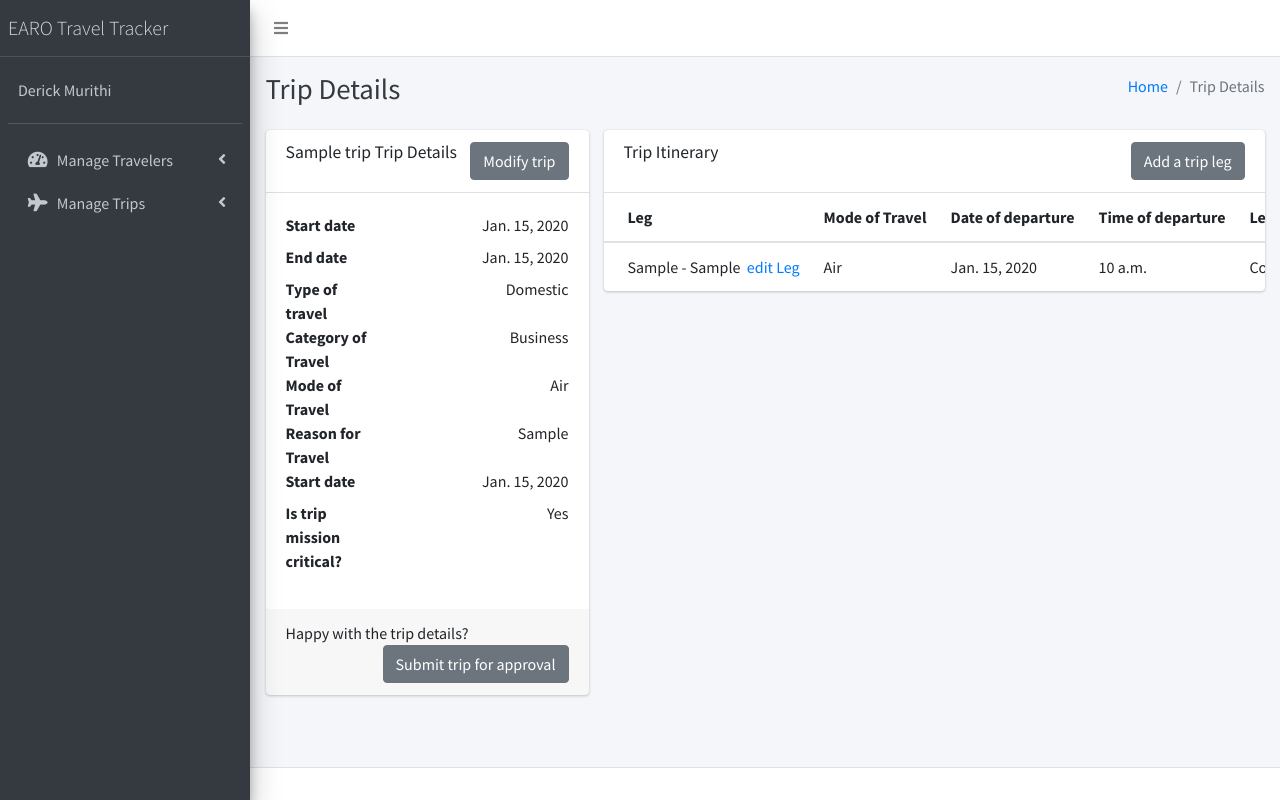
After one commit to d-mwenda/earo_travel_tracker, a Django app: a page that uses backend/earo_travel_tracker/templates/base.html in a window 1280 px wide. The commit adds this page. Run offline with Django 3.2, Linux system fonts and the light colour scheme; tables that the repository leaves empty hold one stand-in row (values such as "Sample post"); some libraries are stand-ins or nearby versions.

Commit message:
CRU for Trips and Trip Itinerary implemented. Minor bug fixes elsewhere.

```diff
--- a/backend/earo_travel_tracker/earo_travel_tracker/urls.py
+++ b/backend/earo_travel_tracker/earo_travel_tracker/urls.py
@@ -15,6 +15,7 @@ Including another URLconf
 """
 from django.contrib import admin
 from django.urls import path, include
+from django.views.generic import RedirectView
 # Earo_travel_tracker imports
 from traveler.urls import api_url_patterns as traveler_api
 from traveler.urls import urlpatterns as traveler
@@ -34,4 +35,6 @@ urlpatterns = [
     path('api/', include(api_urlpatterns)),
     path('traveler/', include(traveler)),
     path('trip/', include(trip)),
+    # Temporary redirect for domain root
+    path('', RedirectView.as_view(pattern_name='u_create_trip')),
 ]
--- a/backend/earo_travel_tracker/templates/base.html
+++ b/backend/earo_travel_tracker/templates/base.html
@@ -170,13 +170,25 @@
             </a>
             <ul class="nav nav-treeview">
               <li class="nav-item">
-                <a href="#" class="nav-link">
+                <a href="{% url 'u_list_ongoing_trips' %}" class="nav-link">
                   <i class="far fa-circle nav-icon"></i>
-                  <p>Existing Trips</p>
+                  <p>Awaiting Approval</p>
                 </a>
               </li>
               <li class="nav-item">
-                <a href="#" class="nav-link">
+                <a href="{% url 'u_list_ongoing_trips' %}" class="nav-link">
+                  <i class="far fa-circle nav-icon"></i>
+                  <p>Ongoing Trips</p>
+                </a>
+              </li>
+              <li class="nav-item">
+                <a href="{% url 'u_list_ongoing_trips' %}" class="nav-link">
+                  <i class="far fa-circle nav-icon"></i>
+                  <p>Upcoming Trips</p>
+                </a>
+              </li>
+              <li class="nav-item">
+                <a href="{% url 'u_create_trip' %}" class="nav-link">
                   <i class="far fa-circle nav-icon"></i>
                   <p>New Trip</p>
                 </a>
--- /dev/null
+++ b/backend/earo_travel_tracker/templates/trip/trip_details.html
@@ -0,0 +1,92 @@
+{% extends 'base.html' %}
+{% block content %}
+<div class="col-md-5 col-lg-4">
+    <div class="card">
+      <div class="card-header">
+        <h3 class="card-title">
+            {{trip.trip_name}} Trip Details
+        </h3>
+        <span class="float-right">
+          <a href="{% url 'u_update_trip' trip_id=trip.id %}" class="btn btn-secondary right">Modify trip</a>
+        </span>
+      </div>
+      <!-- /.card-header -->
+      <div class="card-body">
+        <dl class="row">
+          <dt class="col-sm-4">Start date</dt>
+          <dd class="col-sm-8 text-right">{{trip.start_date}}</dd>
+          <dt class="col-sm-4">End date</dt>
+          <dd class="col-sm-8 text-right">{{trip.end_date}}</dd>
+          <dt class="col-sm-4">Type of travel</dt>
+          <dd class="col-sm-8 text-right">{{trip.type_of_travel}}</dd>
+          <dt class="col-sm-4">Category of Travel</dt>
+          <dd class="col-sm-8 text-right">{{trip.category_of_travel}}</dd>
+          <dt class="col-sm-4">Mode of Travel</dt>
+          <dd class="col-sm-8 text-right">{{trip.mode_of_travel}}</dd>
+          <dt class="col-sm-4">Reason for Travel</dt>
+          <dd class="col-sm-8 text-right">{{trip.reason_for_travel}}</dd>
+          <dt class="col-sm-4">Start date</dt>
+          <dd class="col-sm-8 text-right">{{trip.start_date}}</dd>
+          <dt class="col-sm-4">Is trip mission critical?</dt>
+          <dd class="col-sm-8 text-right">{% if trip.is_mission_critical %} Yes {% else %} No {% endif %}</dd>
+        </dl>
+      </div>
+      <!-- /.card-body -->
+      <div class="card-footer">
+        <p>
+            Happy with the trip details?
+            {% if itinerary %}
+            <a href="" class="btn btn-secondary float-right">Submit trip for approval</a>
+            {% else %}
+            <a href="{% url 'u_create_trip_itinerary' %}" class="btn btn-secondary float-right">Now add your itinerary</a>
+            {% endif %}
+        </p>
+      </div>
+    </div>
+    <!-- /.card -->
+  </div>
+  {% if itinerary %}
+  <div class="col-md-7 col-lg-8">
+        <div class="card">
+            <div class="card-header">
+                <h3 class="card-title">
+                    Trip Itinerary
+                </h3>
+                <span class="float-right">
+                    <a href="" class="btn btn-secondary right">Add a trip leg</a>
+                </span>
+            </div>
+            <!-- /.card-header-->
+            <div class="card-body table-responsive p-0">
+                <table class="table table-hover text-nowrap">
+                  <thead>
+                    <tr>
+                      <th>Leg</th>
+                      <th>Mode of Travel</th>
+                      <th>Date of departure</th>
+                      <th>Time of departure</th>
+                      <th>Leg status</th>
+                      <th>Comment</th>
+                    </tr>
+                  </thead>
+                  <tbody>
+                    {% for leg in itinerary %}
+                    <tr>
+                        <td>{{leg.city_of_departure}} - {{leg.destination}}<a href="{% url 'u_update_trip_itinerary' leg_id=leg.id %}">&nbsp;&nbsp;edit Leg</a></td>
+                        <td>{{leg.mode_of_travel}}</td>
+                        <td>{{leg.date_of_departure}}</td>
+                        <td>{{leg.time_of_departure}}</td>
+                        <td>{{leg.leg_status}}</td>
+                        <td>{% if leg.comment %}{{leg.comment}}{% else %}&nbsp;----------&nbsp;{% endif %}</td>
+                    </tr>
+                    {% endfor %}
+                  </tbody>
+                </table>
+              </div>
+              <!-- /.card-body -->
+        </div>
+  </div>
+  <!-- /.card -->
+  {% endif %}
+
+{% endblock content %}
--- a/backend/earo_travel_tracker/traveler/views.py
+++ b/backend/earo_travel_tracker/traveler/views.py
@@ -2,7 +2,6 @@
 This file provides all view functionality for the traveler app.
 """
 from django.views.generic import CreateView, ListView, DetailView, UpdateView, DeleteView
-from django.urls import reverse_lazy
 # Third party apps imports
 from rest_framework import viewsets
 # Earo_travel_tracker imports
--- a/backend/earo_travel_tracker/trip/urls.py
+++ b/backend/earo_travel_tracker/trip/urls.py
@@ -6,7 +6,9 @@ from django.urls import path
 from rest_framework import routers
 # Earo_travel_tracker imports
 from .views import TripViewSet, TripTravelerDependantsViewSet, TripExpensesViewSet,\
-    TripApprovalViewSet, TripItineraryViewSet, ApproverGroupsViewSet
+    TripApprovalViewSet, TripItineraryViewSet, ApproverGroupsViewSet, TripCreateView,\
+    TripDetailView, TripUpdateView, TripDeleteView, TripListView, TripItineraryListView,\
+    TripItineraryCreateView, TripItineraryUpdateView, TripItineraryDeleteView
 
 
 router = routers.SimpleRouter()
@@ -20,10 +22,28 @@ api_url_patterns = router.urls
 
 
 urlpatterns = [
-    path('trips', TripViewSet),
+    # trips
+    path('new-trip', TripCreateView.as_view(), name='u_create_trip'),
+    path('list-trips/ongoing', TripListView.as_view(), name='u_list_ongoing_trips'),
+    path('list-trips/upcoming', TripListView.as_view(), name='u_list_upcoming_trips'),
+    path('update-trip/trip=<trip_id>', TripUpdateView.as_view(), name='u_update_trip'),
+    path('trip-details/trip=<trip_id>', TripDetailView.as_view(), name='u_trip_details'),
+    path('delete-trip', TripDeleteView.as_view(), name='u_delete_trip'),
+    # trip itinerary
+    # path('trip-itinerary/trip=<trip_id>/new-leg', TripItineraryCreateView.as_view(), name='u_create_trip_itinerary'),
+    path('trip-itinerary/new-leg', TripItineraryCreateView.as_view(),
+        name='u_create_trip_itinerary'),
+    path('trip-itinerary/trip=<trip_id>', TripItineraryListView.as_view(),
+        name='u_list_trip_itinerary'),
+    path('trip-itinerary/trip-leg=<leg_id>', TripItineraryUpdateView.as_view(),
+        name='u_update_trip_itinerary'),
+    path('trip-itinerary/trip=<trip_id>', TripItineraryDeleteView.as_view(),
+        name='u_delete_trip_itinerary'),
+    # traveler dependants
     path('trip-traveler-dependants', TripTravelerDependantsViewSet),
     path('trip-expenses', TripExpensesViewSet),
+    # trip approval
     path('trip-approval', TripApprovalViewSet),
-    path('trip-itinerary', TripItineraryViewSet),
+    # trip approver groups
     path('trip-approver-groups', ApproverGroupsViewSet),
 ]
--- a/backend/earo_travel_tracker/trip/views.py
+++ b/backend/earo_travel_tracker/trip/views.py
@@ -1,6 +1,8 @@
 """
 All views for the trip app are implemented here.
 """
+from django.views.generic import CreateView, UpdateView, DetailView, DeleteView, ListView
+from django.urls import reverse_lazy
 # Third party imports
 from rest_framework import viewsets
 # Earo_travel_tracker imports
@@ -8,7 +10,10 @@ from .models import Trips, TripTravelerDependants, TripExpenses, TripApproval, T
     ApprovalGroups
 from .serializers import TripSerializer, TripTravelerDependantsSerializer, TripExpensesSerializer,\
     TripApprovalSerializer, TripItinerarySerializer, ApprovalGroupsSerializer
+from .forms import TripForm
 
+
+# API endpoint views
 class TripViewSet(viewsets.ModelViewSet):
     """
     This class implements views for the Trips.
@@ -55,3 +60,139 @@ class ApproverGroupsViewSet(viewsets.ModelViewSet):
     """
     serializer_class = ApprovalGroupsSerializer
     queryset = ApprovalGroups.objects.all()
+
+
+# Non-API views
+# Trip
+class TripCreateView(CreateView):
+    """
+    This class implements the create view for the Trip model.
+    """
+    # Todo. Trip cannot begin in the past. This might have to be implemented in the model save method or form validation. It should also be a test case.
+    model = Trips
+    form_class = TripForm
+    template_name = 'trip/add_edit_trip.html'
+    extra_context = {
+        'page_title': 'New Trip'
+    }
+
+
+class TripUpdateView(UpdateView):
+    """
+    This class implements the update view for the Trip model.
+    """
+    model = Trips
+    form_class = TripForm
+    pk_url_kwarg = 'trip_id'
+    context_object_name = 'trip'
+    template_name = 'trip/add_edit_trip.html'
+    extra_context = {
+        'page_title': 'Edit Trip'
+    }
+
+
+class TripDetailView(DetailView):
+    """
+    This class implements the details view for the Trip model.
+    """
+    model = Trips
+    itinerary_model = TripItinerary
+    pk_url_kwarg = 'trip_id'
+    context_object_name = 'trip'
+    template_name = 'trip/trip_details.html'
+    extra_context = {
+        'page_title': 'Trip Details',
+    }
+
+    def get_itinerary(self):
+        """
+        Get itinerary legs associated with a trip.
+        """
+        pk = self.kwargs.get(self.pk_url_kwarg)
+        queryset = self.itinerary_model.objects.filter(trip=pk)
+        return queryset
+
+    def get_context_data(self, **kwargs):
+        """
+        Add itinerary to context.
+        """
+        context = super(TripDetailView, self).get_context_data(**kwargs)
+        context['itinerary'] = self.get_itinerary()
+        return context
+
+
+class TripListView(ListView):
+    """
+    This class implements the listing view for the Trip model.
+    """
+    # Todo: implement time-based filters for ongoing and upcoming trips
+    model = Trips
+    context_object_name = 'trips'
+    template_name = 'trip/list_trips.html'
+    extra_context = {
+        'page_title': 'Trips'
+    }
+
+
+class TripDeleteView(DeleteView):
+    """
+    This class implements the delete view for the Trip model.
+    """
+    model = Trips
+    template_name = 'trip/delete_trip.html'
+    extra_context = {
+        'page_title': 'Delete Trip'
+    }
+
+
+# Trip Itinerary
+class TripItineraryCreateView(CreateView):
+    """
+    This class implements the create view for the TripItinerary model.
+    """
+    # Todo. Trip Itinerary start and end dates must be bound by trip start and end dates.
+    # Todo. implement form class with place holders and no Leg status
+    model = TripItinerary
+    fields = '__all__'
+    template_name = 'trip/add_edit_trip_itinerary.html'
+    extra_context = {
+        'page_title': 'Trip Itinerary',
+        'section_title': 'Add a Leg'
+    }
+    # success_url = reverse_lazy('u_trip_details', kwargs={'trip_id': 1})
+
+
+class TripItineraryUpdateView(UpdateView):
+    """
+    This class implements the update view for the TripItinerary model.
+    """
+    model = TripItinerary
+    fields = "__all__"
+    pk_url_kwarg = 'leg_id'
+    template_name = 'trip/add_edit_trip_itinerary.html'
+    extra_context = {
+        'page_title': 'Edit Trip Itinerary'
+    }
+
+class TripItineraryListView(ListView):
+    """
+    This class implements the listing view for the TripItinerary model.
+    """
+    # Todo: implement time-based filters for ongoing and upcoming trips
+    model = TripItinerary
+    context_object_name = 'trip_itinerary'
+    template_name = 'trip/list_trip_itinerary.html'
+    extra_context = {
+        'page_title': 'Trip Itinerary'
+    }
+
+
+class TripItineraryDeleteView(DeleteView):
+    """
+    This class implements the delete view for the Trip model.
+    """
+    model = TripItinerary
+    template_name = 'trip/delete_trip_leg.html'
+    extra_context = {
+        'page_title': 'Delete Leg'
+    }
```
Also changed, not shown: backend/earo_travel_tracker/templates/trip/add_edit_trip.html (added, +16 -0 lines), backend/earo_travel_tracker/templates/trip/add_edit_trip_itinerary.html (added, +16 -0 lines), backend/earo_travel_tracker/templates/trip/list_trips.html (added, +38 -0 lines), backend/earo_travel_tracker/trip/forms.py (added, +31 -0 lines), backend/earo_travel_tracker/trip/models.py (+46 -5 lines), backend/earo_travel_tracker/trip/migrations/0006_auto_20200928_1429.py (added), backend/earo_travel_tracker/trip/migrations/0007_auto_20200930_1227.py (added), backend/earo_travel_tracker/trip/migrations/0008_auto_20200930_1304.py (added), backend/earo_travel_tracker/trip/migrations/0009_auto_20200930_1608.py (added), backend/earo_travel_tracker/trip/migrations/0010_auto_20200930_1611.py (added), backend/earo_travel_tracker/trip/migrations/0011_auto_20200930_1642.py (added).
